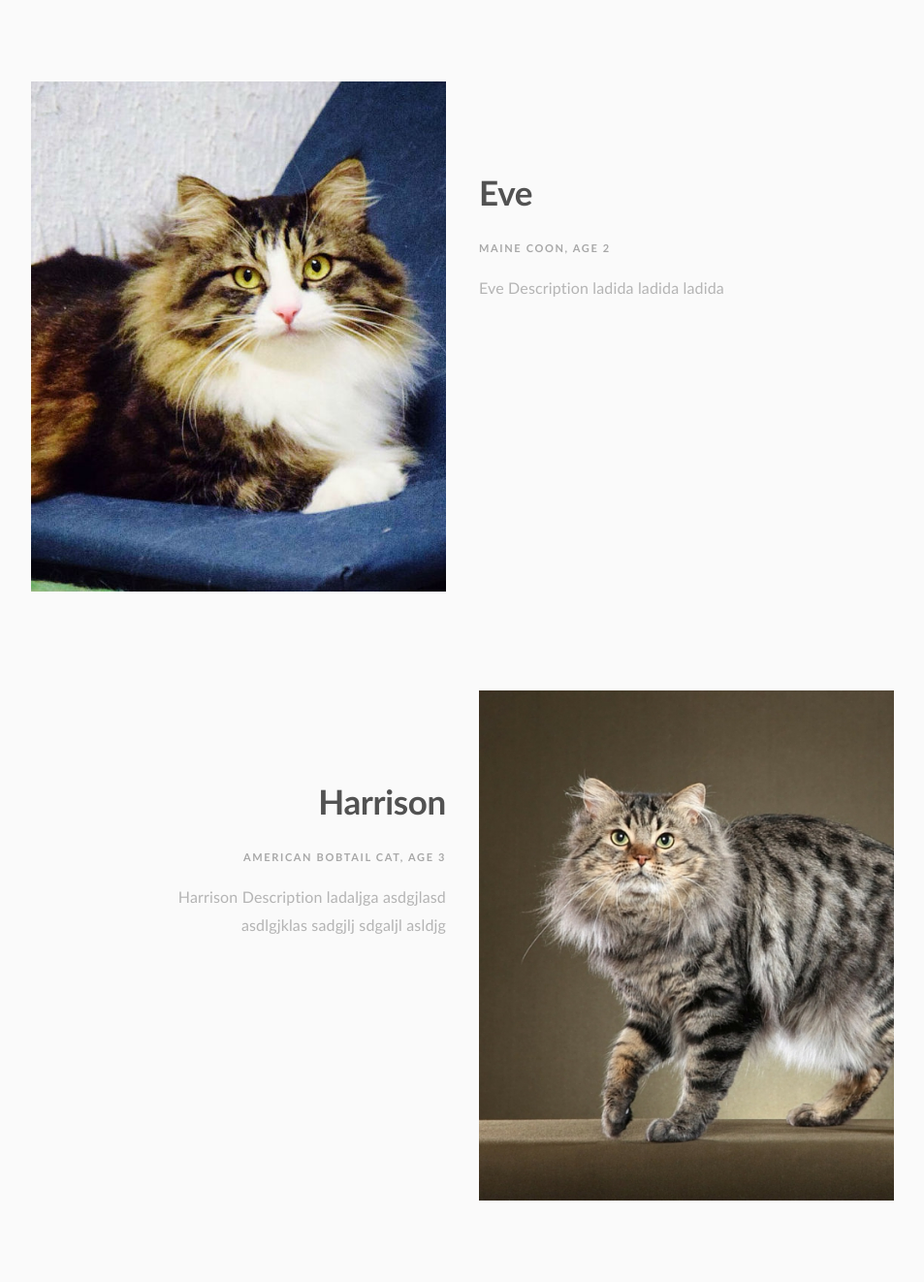
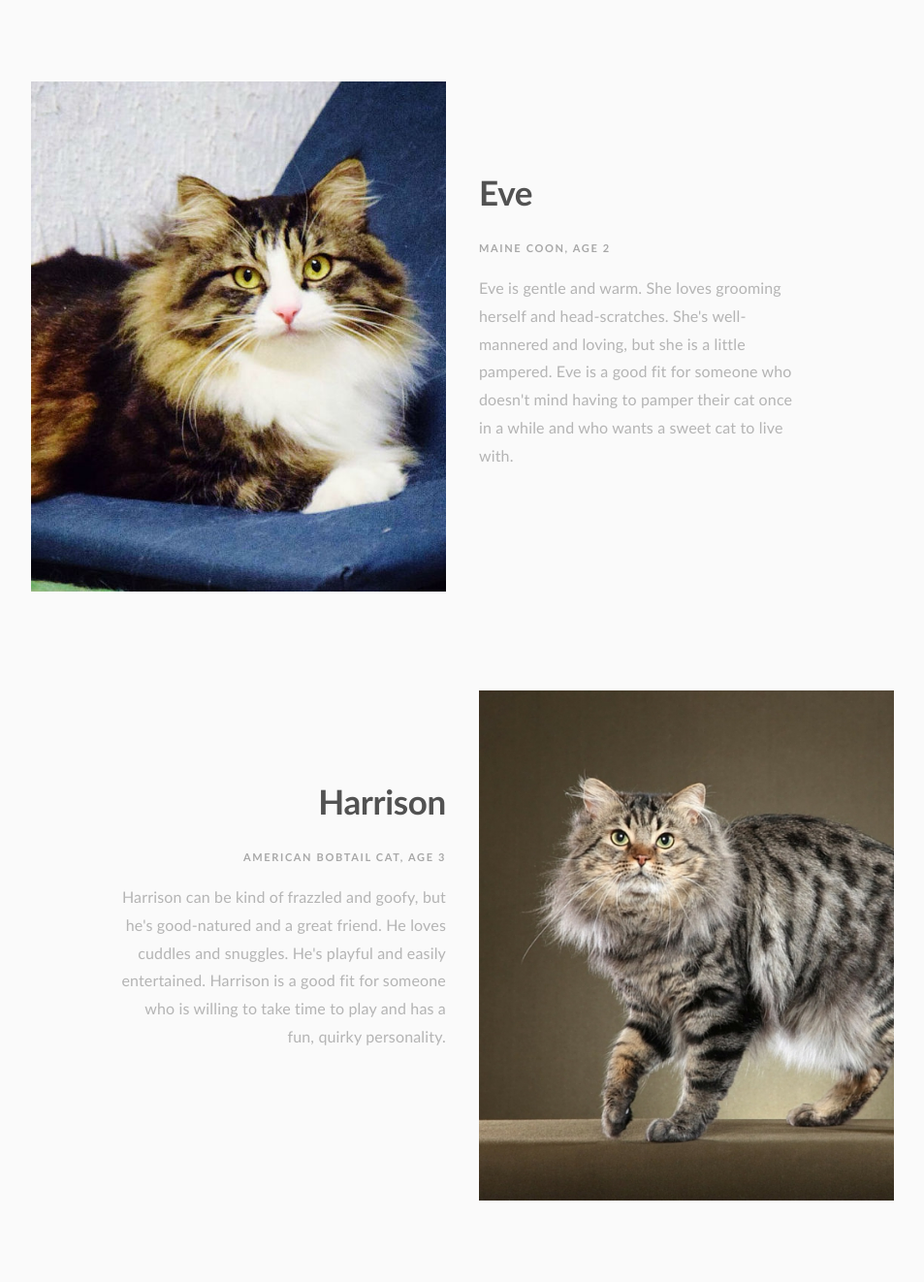
Before and after one commit to lin-ll/companima, a Django app: page /pets/ in a window 1280 px wide. Shown: the part 1895-3217 px from the top of the page at 97% size, without its empty margins (163-1116 px from the left). Run offline with Django 3.2, Linux system fonts and the light colour scheme; some libraries are stand-ins or nearby versions.

Commit message:
Finished pets listings

```diff
--- a/website/templates/website/pets.html
+++ b/website/templates/website/pets.html
@@ -125,7 +125,7 @@
 										<div class='sqs-block-content-other'>
 											<h2>Eve</h2>
 											<h3>Maine Coon, Age 2</h3>
-											<p>Eve Description ladida ladida ladida</p>
+											<p>Eve is gentle and warm. She loves grooming herself and head-scratches. She's well-mannered and loving, but she is a little pampered. Eve is a good fit for someone who doesn't mind having to pamper their cat once in a while and who wants a sweet cat to live with.</p>
 										</div>
 									</div>
 								</div>
@@ -153,7 +153,7 @@
 										<div class='sqs-block-content-other' style="text-align: right;">
 											<h2>Harrison</h2>
 											<h3>American Bobtail Cat, Age 3</h3>
-											<p>Harrison Description ladaljga asdgjlasd asdlgjklas sadgjlj  sdgaljl asldjg</p>
+											<p>Harrison can be kind of frazzled and goofy, but he's good-natured and a great friend. He loves cuddles and snuggles. He's playful and easily entertained. Harrison is a good fit for someone who is willing to take time to play and has a fun, quirky personality.</p>
 										</div>
 									</div>
 								</div>
@@ -269,7 +269,7 @@
 										<div class='sqs-block-content-other'>
 											<h2>Tyler</h2>
 											<h3>Siamese, Age 1</h3>
-											<p>Tyler Description blah blah blah</p>
+											<p>Though Tyler is young, he is super well-behaved and acts like a much older cat. He likes to read the newspaper over your shoulder and listen to music together. Tyler provides a calming presence to your daily life. He is a good fit for a reflective and patient owner who wants a silent and soothing companion.</p>
 										</div>
 									</div>
 								</div>
```
